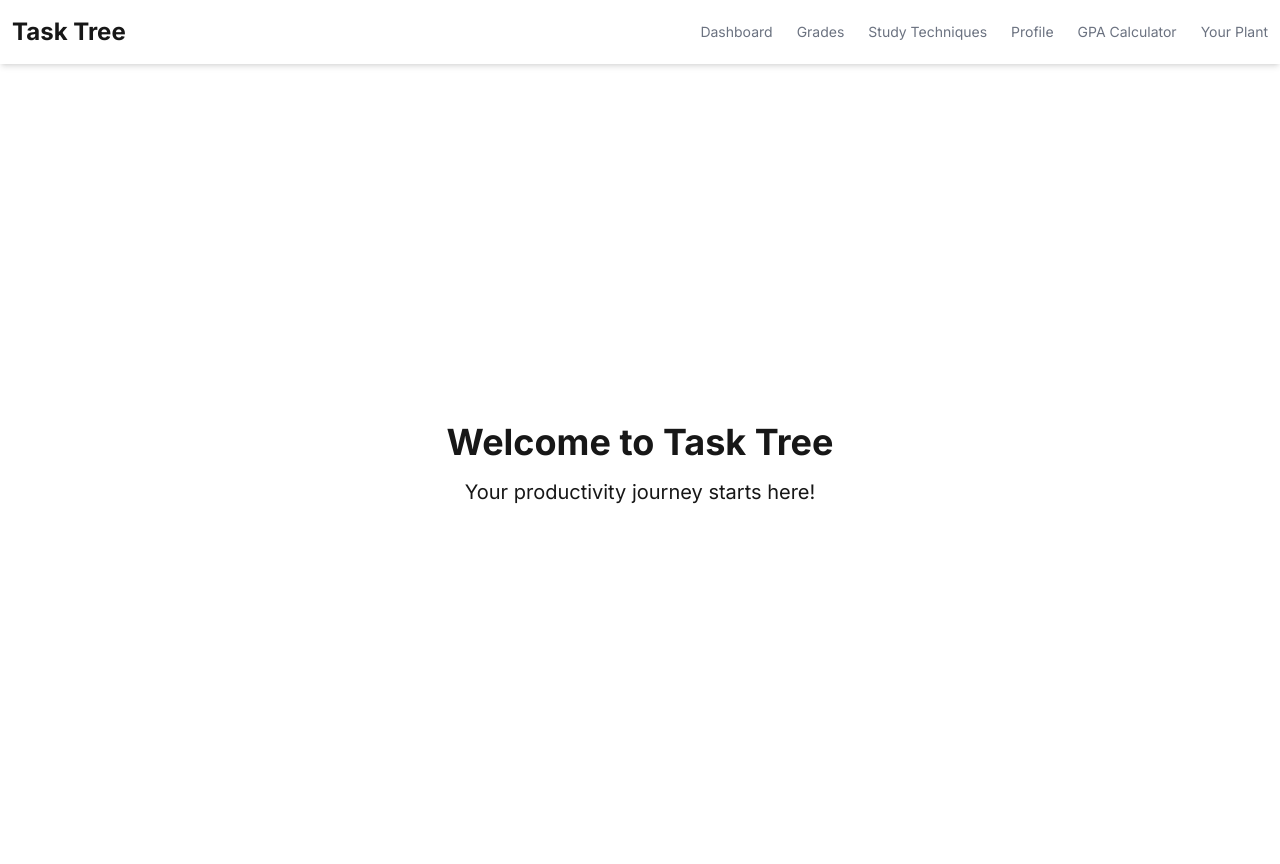
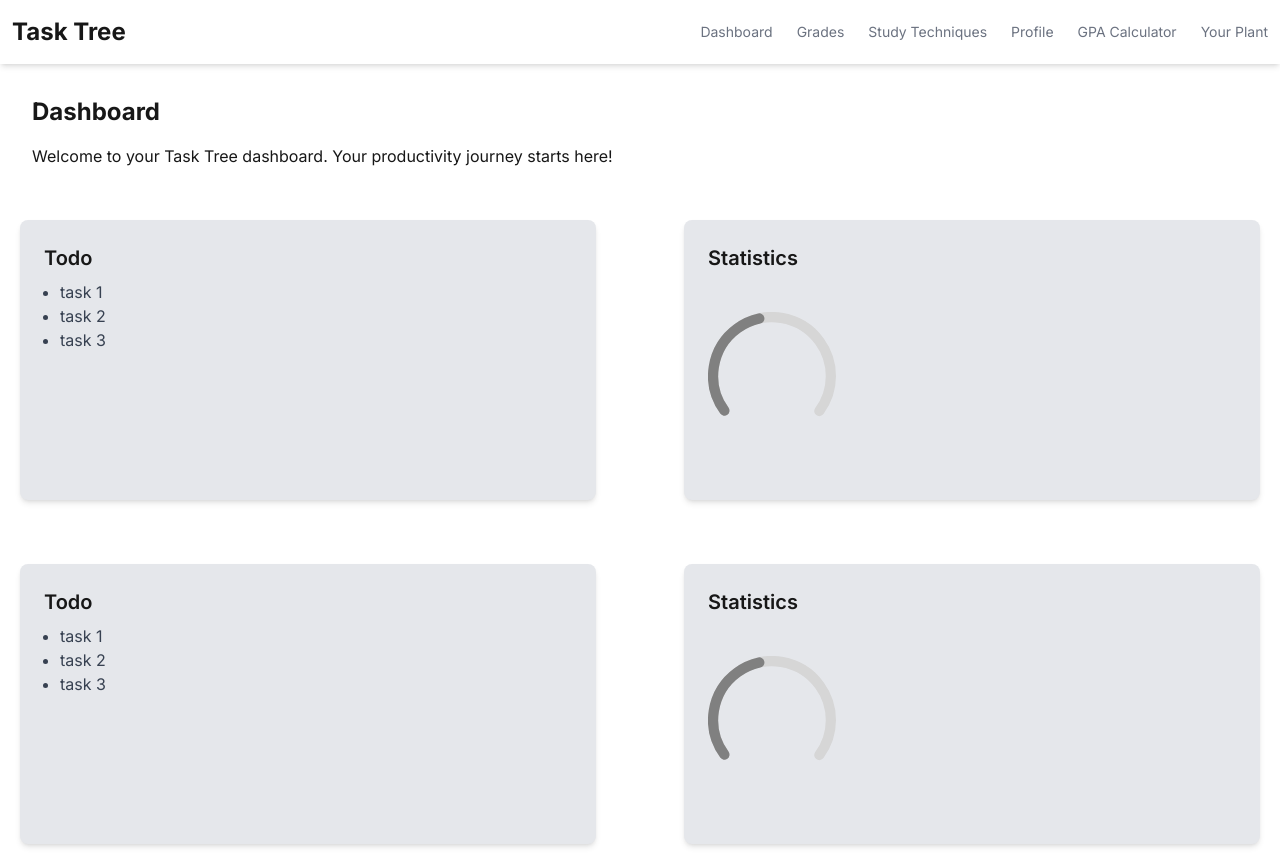
Before and after one commit to GDSC-Blink/Task-Tree, a Next.js app: page / in a window 1280 px wide. Built offline with nearby package versions, Linux system fonts and the light colour scheme.

Commit message:
Added dashboard widgets
Need to add todo functionality and line-progressbars in stats

```diff
--- a/app/dashboard/page.tsx
+++ /dev/null
@@ -1,8 +0,0 @@
-export default function Dashboard() {
-    return (
-      <div className="flex flex-col items-center justify-center p-8">
-        <h1 className="text-2xl font-bold mb-4">Dashboard</h1>
-        <p>Welcome to your Task Tree dashboard. Your productivity journey starts here!</p>
-      </div>
-    )
-  }
--- a/app/page.tsx
+++ b/app/page.tsx
@@ -1,10 +1,34 @@
-import Link from "next/link"
+import StatsComponent from "@/components/stats";
+import ToDoComponent from "@/components/todo";
 
-export default function Home() {
+export default function Dashboard() {
   return (
-    <main className="flex min-h-screen flex-col items-center justify-center p-24">
-      <h1 className="text-4xl font-bold mb-4">Welcome to Task Tree</h1>
-      <h2 className="text-xl font-normal">Your productivity journey starts here!</h2>
-    </main>
-  )
+    <div className="min-h-screen flex flex-col">
+      <header className="p-8">
+        <h1 className="text-2xl font-bold mb-4">Dashboard</h1>
+        <p>
+          Welcome to your Task Tree dashboard. Your productivity journey starts here!
+        </p>
+      </header>
+      {/* This container fills the remaining space below the header */}
+      <div className="relative flex-grow">
+        {/* Top-left widget */}
+        <div className="absolute top-5 left-5">
+          <ToDoComponent></ToDoComponent>
+        </div>
+        {/* Top-right widget */}
+        <div className="absolute top-5 right-5">
+          <StatsComponent></StatsComponent>
+        </div>
+        {/* Bottom-left widget */}
+        <div className="absolute bottom-5 left-5">
+          <ToDoComponent></ToDoComponent>
+        </div>
+        {/* Bottom-right widget */}
+        <div className="absolute bottom-5 right-5">
+          <StatsComponent></StatsComponent>
+        </div>
+      </div>
+    </div>
+  );
 }
--- a/components/Navbar.tsx
+++ b/components/Navbar.tsx
@@ -17,7 +17,7 @@ const Navbar = () => {
       <h1 className="text-2xl font-bold">Task Tree</h1>
       <ul className="flex space-x-6 text-sm">
         <li>
-          <Link href="/dashboard" className={linkClasses("/dashboard")}>
+          <Link href="/" className={linkClasses("/dashboard")}>
             Dashboard
           </Link>
         </li>
--- /dev/null
+++ b/components/stats.tsx
@@ -0,0 +1,24 @@
+"use client";
+// components/StatsComponent.tsx
+import { CircularProgressbar, buildStyles } from 'react-circular-progressbar';
+import 'react-circular-progressbar/dist/styles.css';
+import Widget from "./widget";
+
+const StatsComponent = () => {
+  return (
+        <Widget title="Statistics">
+            <div className='w-[10vw] h-[10vh] mt-10'>
+              <CircularProgressbar
+                  value={45} circleRatio={0.7}
+                  styles={buildStyles({
+                        rotation: 0.65,
+                        pathColor:"#808080"
+                  })}
+              />
+            </div>
+
+        </Widget>
+  );
+};
+
+export default StatsComponent;
--- /dev/null
+++ b/components/todo.tsx
@@ -0,0 +1,15 @@
+import Widget from "./widget";
+
+const ToDoComponent = () => {
+    return (
+        <Widget title="Todo">
+            <ul className="list-disc pl-4">
+                <li>task 1</li>
+                <li>task 2</li>
+                <li>task 3</li>
+            </ul>
+        </Widget>
+    );
+};
+
+export default ToDoComponent;
--- /dev/null
+++ b/components/widget.tsx
@@ -0,0 +1,16 @@
+// components/Widget.tsx
+interface WidgetProps {
+  title: string;
+  children: React.ReactNode;
+}
+
+const Widget = ({ title, children }: WidgetProps) => {
+  return (
+    <div className="bg-gray-200 rounded-lg p-6 shadow-md w-[45vw] h-[35vh]">
+      <h3 className="text-xl font-semibold mb-2">{title}</h3>
+      <div className="text-gray-700">{children}</div>
+    </div>
+  );
+};
+
+export default Widget;
--- a/package.json
+++ b/package.json
@@ -11,6 +11,7 @@
   "dependencies": {
     "next": "15.1.6",
     "react": "^19.0.0",
+    "react-circular-progressbar": "^2.2.0",
     "react-dom": "^19.0.0",
     "react-router-dom": "^7.1.5"
   },
```
Also changed, not shown: 1 other file (tests, documents, lock files or other folders).
